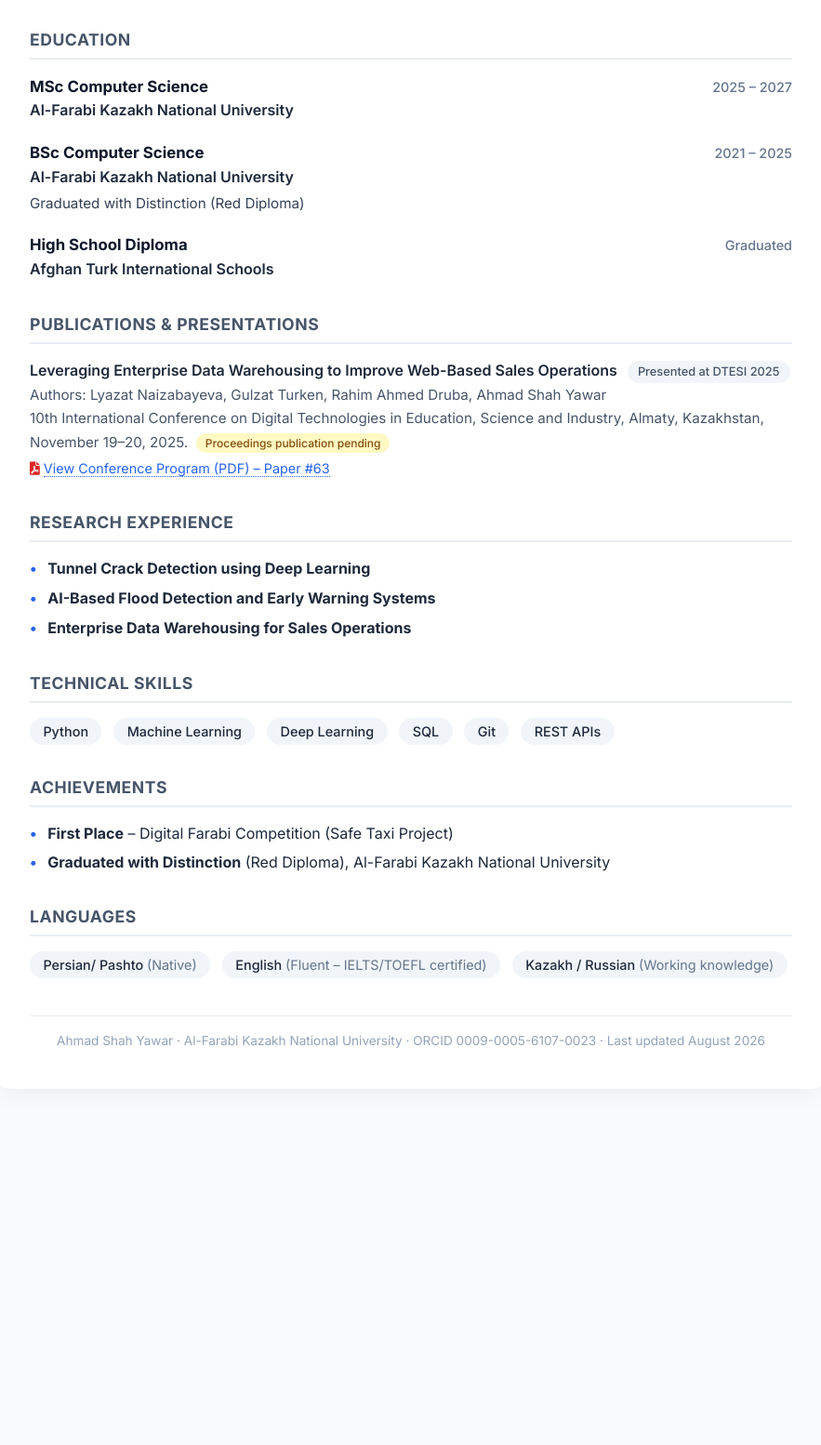
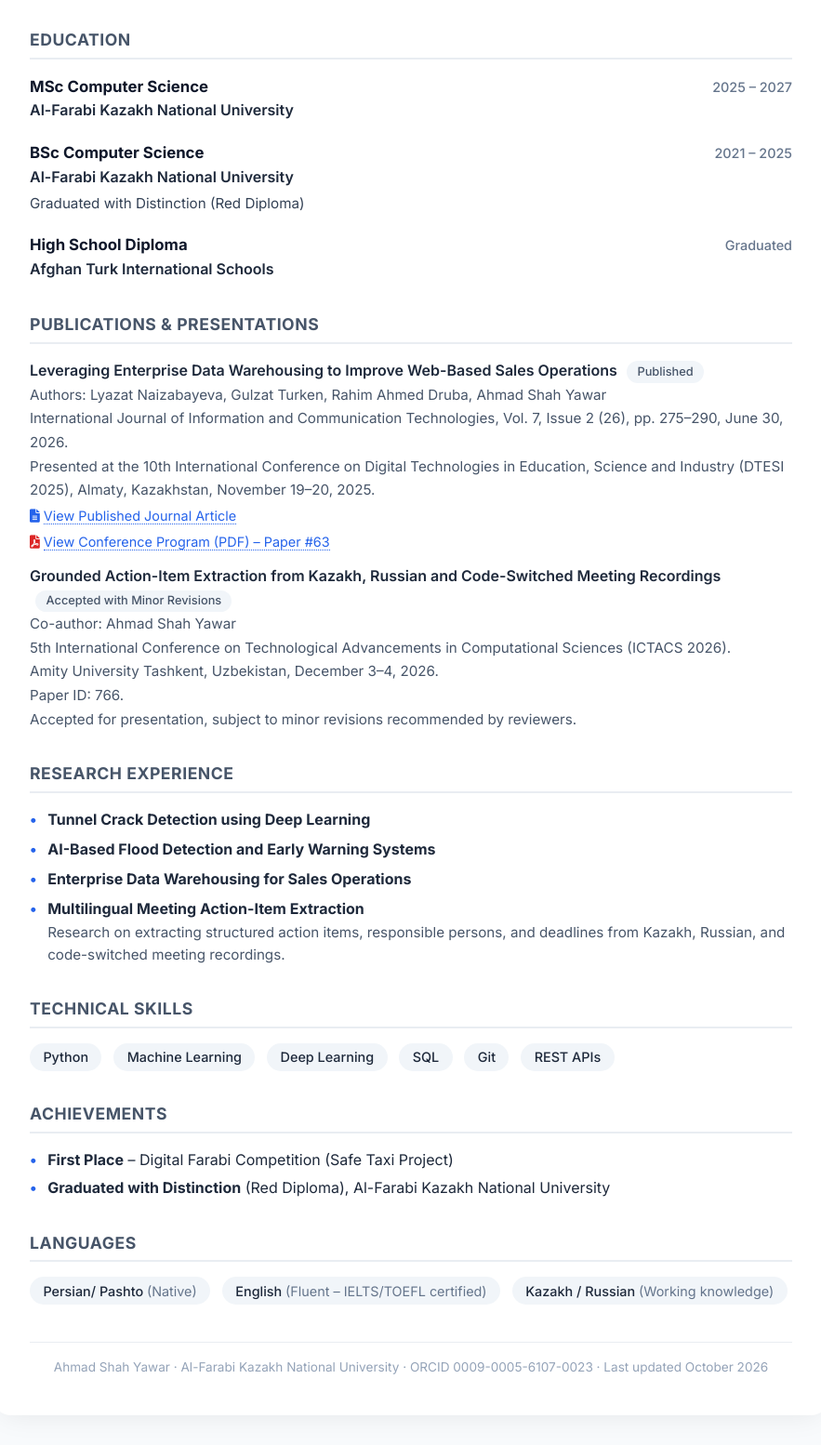
Before and after one commit to ahmadshahyawar/ahmadshahyawar.github.io, a plain HTML site: page index.html in a window 1280 px wide. Shown: the part 439-1993 px from the top of the page at 93% size, without its empty margins (198-1081 px from the left). Before the commit the page ends 1642 px from the top, so only its background shows below. Drawn offline with Linux system fonts and the light colour scheme.

Commit message:
Revise academic CV layout and content
Updated the HTML structure and content of the academic CV, including sections for research interests, education, publications, research experience, technical skills, achievements, and languages.

```diff
--- a/index.html
+++ b/index.html
@@ -1,15 +1,25 @@
+
 <!DOCTYPE html>
 <html lang="en">
 <head>
     <meta charset="UTF-8" />
     <meta name="viewport" content="width=device-width, initial-scale=1.0"/>
     <title>Ahmad Shah Yawar · Academic CV</title>
+
     <link rel="preconnect" href="https://fonts.googleapis.com">
     <link rel="preconnect" href="https://fonts.gstatic.com" crossorigin>
+
     <link href="https://fonts.googleapis.com/css2?family=Inter:opsz,wght@14..32,400;14..32,500;14..32,600;14..32,700&display=swap" rel="stylesheet">
+
     <link rel="stylesheet" href="https://cdnjs.cloudflare.com/ajax/libs/font-awesome/6.0.0-beta3/css/all.min.css">
+
     <style>
-        * { margin: 0; padding: 0; box-sizing: border-box; }
+        * {
+            margin: 0;
+            padding: 0;
+            box-sizing: border-box;
+        }
+
         body {
             font-family: 'Inter', sans-serif;
             background-color: #f8fafc;
@@ -17,6 +27,7 @@
             line-height: 1.6;
             padding: 2rem 1rem;
         }
+
         .container {
             max-width: 900px;
             margin: 0 auto;
@@ -25,28 +36,33 @@
             box-shadow: 0 10px 30px -10px rgba(0,0,0,0.08);
             padding: 2.5rem;
         }
+
         .header {
             border-bottom: 2px solid #e9edf2;
             padding-bottom: 1.5rem;
             margin-bottom: 1.8rem;
         }
+
         .header h1 {
             font-size: 2.4rem;
             font-weight: 700;
             letter-spacing: -0.02em;
             color: #0f172a;
         }
+
         .header .subhead {
             font-size: 1.1rem;
             font-weight: 500;
             color: #334155;
         }
+
         .header .institution {
             font-size: 1rem;
             font-weight: 400;
             color: #475569;
             margin-top: 0.1rem;
         }
+
         .contact-links {
             display: flex;
             flex-wrap: wrap;
@@ -54,6 +70,7 @@
             margin-top: 0.8rem;
             font-size: 0.95rem;
         }
+
         .contact-links a {
             color: #1e293b;
             text-decoration: none;
@@ -61,9 +78,20 @@
             align-items: center;
             gap: 0.5rem;
         }
-        .contact-links a:hover { color: #2563eb; }
-        .contact-links i { width: 1.2rem; color: #475569; }
-        .section { margin-bottom: 2rem; }
+
+        .contact-links a:hover {
+            color: #2563eb;
+        }
+
+        .contact-links i {
+            width: 1.2rem;
+            color: #475569;
+        }
+
+        .section {
+            margin-bottom: 2rem;
+        }
+
         .section-title {
             font-size: 1.1rem;
             font-weight: 700;
@@ -74,21 +102,46 @@
             padding-bottom: 0.3rem;
             margin-bottom: 1rem;
         }
-        .entry { margin-bottom: 1.2rem; }
+
+        .entry {
+            margin-bottom: 1.2rem;
+        }
+
         .entry-header {
             display: flex;
             flex-wrap: wrap;
             justify-content: space-between;
             align-items: baseline;
         }
-        .entry-title { font-weight: 700; font-size: 1.05rem; color: #0f172a; }
-        .entry-org { font-weight: 600; color: #1e293b; }
-        .entry-date { font-size: 0.9rem; color: #64748b; font-weight: 500; }
-        .entry-desc { margin-top: 0.2rem; padding-left: 0; list-style: none; }
+
+        .entry-title {
+            font-weight: 700;
+            font-size: 1.05rem;
+            color: #0f172a;
+        }
+
+        .entry-org {
+            font-weight: 600;
+            color: #1e293b;
+        }
+
+        .entry-date {
+            font-size: 0.9rem;
+            color: #64748b;
+            font-weight: 500;
+        }
+
+        .entry-desc {
+            margin-top: 0.2rem;
+            padding-left: 0;
+            list-style: none;
+        }
+
         .entry-desc li {
             padding-left: 1.2rem;
             position: relative;
         }
+
         .entry-desc li::before {
             content: "•";
             position: absolute;
@@ -96,12 +149,14 @@
             color: #2563eb;
             font-weight: 700;
         }
+
         .skill-tags {
             display: flex;
             flex-wrap: wrap;
             gap: 0.5rem 0.8rem;
             margin-top: 0.3rem;
         }
+
         .skill-tag {
             background: #f1f5f9;
             padding: 0.2rem 0.9rem;
@@ -109,8 +164,15 @@
             font-size: 0.9rem;
             font-weight: 500;
         }
-        .pub-item { margin-bottom: 0.7rem; }
-        .pub-item strong { font-weight: 600; }
+
+        .pub-item {
+            margin-bottom: 0.7rem;
+        }
+
+        .pub-item strong {
+            font-weight: 600;
+        }
+
         .pub-status {
             background: #f1f5f9;
             padding: 0.1rem 0.7rem;
@@ -121,149 +183,517 @@
             display: inline-block;
             margin-left: 0.4rem;
         }
-        .pub-link { display: inline-block; margin-top: 0.2rem; font-size: 0.9rem; }
-        .pub-link a { color: #2563eb; text-decoration: none; border-bottom: 1px dotted #2563eb; }
-        .pub-link a:hover { border-bottom: 1px solid #2563eb; }
+
+        .pub-link {
+            display: inline-block;
+            margin-top: 0.2rem;
+            font-size: 0.9rem;
+        }
+
+        .pub-link a {
+            color: #2563eb;
+            text-decoration: none;
+            border-bottom: 1px dotted #2563eb;
+        }
+
+        .pub-link a:hover {
+            border-bottom: 1px solid #2563eb;
+        }
 
         @media (max-width: 650px) {
-            .container { padding: 1.5rem; }
-            .header h1 { font-size: 1.8rem; }
-            .contact-links { flex-direction: column; gap: 0.4rem; }
-            .entry-header { flex-direction: column; align-items: flex-start; }
+            .container {
+                padding: 1.5rem;
+            }
+
+            .header h1 {
+                font-size: 1.8rem;
+            }
+
+            .contact-links {
+                flex-direction: column;
+                gap: 0.4rem;
+            }
+
+            .entry-header {
+                flex-direction: column;
+                align-items: flex-start;
+            }
         }
     </style>
 </head>
+
 <body>
+
 <div class="container">
 
+    <!-- HEADER -->
+
     <header class="header">
+
         <h1>Ahmad Shah Yawar</h1>
-        <div class="subhead">MSc Student in Computer Science</div>
-        <div class="institution">Al-Farabi Kazakh National University</div>
+
+        <div class="subhead">
+            MSc Student in Computer Science
+        </div>
+
+        <div class="institution">
+            Al-Farabi Kazakh National University
+        </div>
+
         <div class="contact-links">
-            <a href="mailto:yavar_akhmad_shakh2@live.kaznu.kz"><i class="fas fa-envelope"></i> yavar_akhmad_shakh2@live.kaznu.kz</a>
-            <a href="mailto:ahmadshahyawar@gmail.com"><i class="fas fa-envelope"></i> ahmadshahyawar@gmail.com</a>
-            <a href="https://orcid.org/0009-0005-6107-0023" target="_blank">
-                <i class="fab fa-orcid" style="color:#a6ce39;"></i> ORCID 0009-0005-6107-0023
+
+            <a href="mailto:yavar_akhmad_shakh2@live.kaznu.kz">
+                <i class="fas fa-envelope"></i>
+                yavar_akhmad_shakh2@live.kaznu.kz
             </a>
-            <a href="https://github.com/ahmadshahyawar" target="_blank"><i class="fab fa-github"></i> GitHub</a>
-            <a href="https://www.linkedin.com/in/ahmad-shah-yawar-1735112b6/" target="_blank"><i class="fab fa-linkedin-in"></i> LinkedIn</a>
+
+            <a href="mailto:ahmadshahyawar@gmail.com">
+                <i class="fas fa-envelope"></i>
+                ahmadshahyawar@gmail.com
+            </a>
+
+            <a href="https://orcid.org/0009-0005-6107-0023"
+               target="_blank">
+                <i class="fab fa-orcid" style="color:#a6ce39;"></i>
+                ORCID 0009-0005-6107-0023
+            </a>
+
+            <a href="https://scholar.google.com/citations?user=Jt4eGsEAAAAJ"
+               target="_blank">
+                <i class="fas fa-graduation-cap"></i>
+                Google Scholar
+            </a>
+
+            <a href="https://github.com/ahmadshahyawar"
+               target="_blank">
+                <i class="fab fa-github"></i>
+                GitHub
+            </a>
+
+            <a href="https://www.linkedin.com/in/ahmad-shah-yawar-1735112b6/"
+               target="_blank">
+                <i class="fab fa-linkedin-in"></i>
+                LinkedIn
+            </a>
+
         </div>
+
     </header>
 
+
+    <!-- RESEARCH INTERESTS -->
+
     <section class="section">
+
         <h2 class="section-title">Research Interests</h2>
+
         <div class="skill-tags">
-            <span class="skill-tag">AI/ML for Environmental Monitoring &amp; Disaster Prediction</span>
-            <span class="skill-tag">Computer Vision (Crack Detection, Flood Detection)</span>
-            <span class="skill-tag">Enterprise Data Warehousing &amp; Analytics</span>
-            <span class="skill-tag">Intelligent Monitoring Systems</span>
+
+            <span class="skill-tag">
+                AI/ML for Environmental Monitoring &amp; Disaster Prediction
+            </span>
+
+            <span class="skill-tag">
+                Computer Vision (Crack Detection, Flood Detection)
+            </span>
+
+            <span class="skill-tag">
+                Enterprise Data Warehousing &amp; Analytics
+            </span>
+
+            <span class="skill-tag">
+                Intelligent Monitoring Systems
+            </span>
+
         </div>
+
     </section>
 
+
+    <!-- EDUCATION -->
+
     <section class="section">
+
         <h2 class="section-title">Education</h2>
+
         <div class="entry">
+
             <div class="entry-header">
-                <span class="entry-title">MSc Computer Science</span>
-                <span class="entry-date">2025 – 2027</span>
+
+                <span class="entry-title">
+                    MSc Computer Science
+                </span>
+
+                <span class="entry-date">
+                    2025 – 2027
+                </span>
+
             </div>
-            <div class="entry-org">Al-Farabi Kazakh National University</div>
+
+            <div class="entry-org">
+                Al-Farabi Kazakh National University
+            </div>
+
         </div>
+
+
         <div class="entry">
+
             <div class="entry-header">
-                <span class="entry-title">BSc Computer Science</span>
-                <span class="entry-date">2021 – 2025</span>
+
+                <span class="entry-title">
+                    BSc Computer Science
+                </span>
+
+                <span class="entry-date">
+                    2021 – 2025
+                </span>
+
             </div>
-            <div class="entry-org">Al-Farabi Kazakh National University</div>
-            <div style="margin-top:0.2rem; font-size:0.95rem; color:#334155;">Graduated with Distinction (Red Diploma)</div>
+
+            <div class="entry-org">
+                Al-Farabi Kazakh National University
+            </div>
+
+            <div style="margin-top:0.2rem; font-size:0.95rem; color:#334155;">
+                Graduated with Distinction (Red Diploma)
+            </div>
+
         </div>
+
+
         <div class="entry">
+
             <div class="entry-header">
-                <span class="entry-title">High School Diploma</span>
-                <span class="entry-date">Graduated</span>
+
+                <span class="entry-title">
+                    High School Diploma
+                </span>
+
+                <span class="entry-date">
+                    Graduated
+                </span>
+
             </div>
-            <div class="entry-org">Afghan Turk International Schools</div>
+
+            <div class="entry-org">
+                Afghan Turk International Schools
+            </div>
+
         </div>
+
     </section>
 
+
+    <!-- PUBLICATIONS -->
+
     <section class="section">
-        <h2 class="section-title">Publications &amp; Presentations</h2>
+
+        <h2 class="section-title">
+            Publications &amp; Presentations
+        </h2>
+
+
+        <!-- FIRST PAPER: PUBLISHED -->
+
         <div class="pub-item">
-            <strong>Leveraging Enterprise Data Warehousing to Improve Web-Based Sales Operations</strong>
-            <span class="pub-status">Presented at DTESI 2025</span>
+
+            <strong>
+                Leveraging Enterprise Data Warehousing to Improve
+                Web-Based Sales Operations
+            </strong>
+
+            <span class="pub-status">
+                Published
+            </span>
+
             <br/>
+
             <span style="font-size:0.95rem; color:#475569;">
-                Authors: Lyazat Naizabayeva, Gulzat Turken, Rahim Ahmed Druba, Ahmad Shah Yawar
+
+                Authors: Lyazat Naizabayeva, Gulzat Turken,
+                Rahim Ahmed Druba, Ahmad Shah Yawar
+
                 <br/>
-                10th International Conference on Digital Technologies in Education, Science and Industry, Almaty, Kazakhstan, November 19–20, 2025.
-                <span style="display:inline-block; background:#fef9c3; padding:0.05rem 0.6rem; border-radius:20px; font-size:0.75rem; font-weight:500; margin-left:0.3rem; color:#854d0e;">Proceedings publication pending</span>
+
+                International Journal of Information and
+                Communication Technologies,
+                Vol. 7, Issue 2 (26),
+                pp. 275–290, June 30, 2026.
+
+                <br/>
+
+                Presented at the 10th International Conference
+                on Digital Technologies in Education,
+                Science and Industry (DTESI 2025),
+                Almaty, Kazakhstan,
+                November 19–20, 2025.
+
             </span>
+
             <br/>
+
             <span class="pub-link">
-                <i class="fas fa-file-pdf" style="color:#dc2626;"></i>
-                <a href="https://dtesi.iitu.edu.kz/files/DTESI-2025-Program.pdf" target="_blank">View Conference Program (PDF) – Paper #63</a>
+
+                <i class="fas fa-file-alt"
+                   style="color:#2563eb;"></i>
+
+                <a href="https://journal.iitu.edu.kz/index.php/ijict/article/view/838"
+                   target="_blank">
+                    View Published Journal Article
+                </a>
+
             </span>
+
+            <br/>
+
+            <span class="pub-link">
+
+                <i class="fas fa-file-pdf"
+                   style="color:#dc2626;"></i>
+
+                <a href="https://dtesi.iitu.edu.kz/files/DTESI-2025-Program.pdf"
+                   target="_blank">
+                    View Conference Program (PDF) – Paper #63
+                </a>
+
+            </span>
+
         </div>
+
+
+        <!-- SECOND PAPER: ACCEPTED -->
+
+        <div class="pub-item">
+
+            <strong>
+                Grounded Action-Item Extraction from Kazakh,
+                Russian and Code-Switched Meeting Recordings
+            </strong>
+
+            <span class="pub-status">
+                Accepted with Minor Revisions
+            </span>
+
+            <br/>
+
+            <span style="font-size:0.95rem; color:#475569;">
+
+                Co-author: Ahmad Shah Yawar
+
+                <br/>
+
+                5th International Conference on Technological
+                Advancements in Computational Sciences
+                (ICTACS 2026).
+
+                <br/>
+
+                Amity University Tashkent, Uzbekistan,
+                December 3–4, 2026.
+
+                <br/>
+
+                Paper ID: 766.
+
+                <br/>
+
+                Accepted for presentation, subject to
+                minor revisions recommended by reviewers.
+
+            </span>
+
+        </div>
+
     </section>
 
+
+    <!-- RESEARCH EXPERIENCE -->
+
     <section class="section">
-        <h2 class="section-title">Research Experience</h2>
+
+        <h2 class="section-title">
+            Research Experience
+        </h2>
+
         <ul style="list-style:none; padding-left:0;">
+
             <li style="margin-bottom:0.4rem; padding-left:1.2rem; position:relative;">
-                <span style="position:absolute; left:0; color:#2563eb; font-weight:700;">•</span>
-                <strong>Tunnel Crack Detection using Deep Learning</strong>
+
+                <span style="position:absolute; left:0; color:#2563eb; font-weight:700;">
+                    •
+                </span>
+
+                <strong>
+                    Tunnel Crack Detection using Deep Learning
+                </strong>
+
             </li>
+
+
             <li style="margin-bottom:0.4rem; padding-left:1.2rem; position:relative;">
-                <span style="position:absolute; left:0; color:#2563eb; font-weight:700;">•</span>
-                <strong>AI-Based Flood Detection and Early Warning Systems</strong>
+
+                <span style="position:absolute; left:0; color:#2563eb; font-weight:700;">
+                    •
+                </span>
+
+                <strong>
+                    AI-Based Flood Detection and Early Warning Systems
+                </strong>
+
             </li>
+
+
             <li style="margin-bottom:0.4rem; padding-left:1.2rem; position:relative;">
-                <span style="position:absolute; left:0; color:#2563eb; font-weight:700;">•</span>
-                <strong>Enterprise Data Warehousing for Sales Operations</strong>
+
+                <span style="position:absolute; left:0; color:#2563eb; font-weight:700;">
+                    •
+                </span>
+
+                <strong>
+                    Enterprise Data Warehousing for Sales Operations
+                </strong>
+
             </li>
+
+
+            <li style="margin-bottom:0.4rem; padding-left:1.2rem; position:relative;">
+
+                <span style="position:absolute; left:0; color:#2563eb; font-weight:700;">
+                    •
+                </span>
+
+                <strong>
+                    Multilingual Meeting Action-Item Extraction
+                </strong>
+
+                <div style="font-size:0.95rem; color:#475569;">
+                    Research on extracting structured action items,
+                    responsible persons, and deadlines from Kazakh,
+                    Russian, and code-switched meeting recordings.
+                </div>
+
+            </li>
+
         </ul>
+
     </section>
 
+
+    <!-- TECHNICAL SKILLS -->
+
     <section class="section">
-        <h2 class="section-title">Technical Skills</h2>
+
+        <h2 class="section-title">
+            Technical Skills
+        </h2>
+
         <div class="skill-tags">
+
             <span class="skill-tag">Python</span>
+
             <span class="skill-tag">Machine Learning</span>
+
             <span class="skill-tag">Deep Learning</span>
+
             <span class="skill-tag">SQL</span>
+
             <span class="skill-tag">Git</span>
+
             <span class="skill-tag">REST APIs</span>
+
         </div>
+
     </section>
 
+
+    <!-- ACHIEVEMENTS -->
+
     <section class="section">
-        <h2 class="section-title">Achievements</h2>
+
+        <h2 class="section-title">
+            Achievements
+        </h2>
+
         <ul style="list-style:none; padding-left:0;">
+
             <li style="padding-left:1.2rem; position:relative; margin-bottom:0.3rem;">
-                <span style="position:absolute; left:0; color:#2563eb; font-weight:700;">•</span>
-                <strong>First Place</strong> – Digital Farabi Competition (Safe Taxi Project)
+
+                <span style="position:absolute; left:0; color:#2563eb; font-weight:700;">
+                    •
+                </span>
+
+                <strong>First Place</strong>
+                – Digital Farabi Competition (Safe Taxi Project)
+
             </li>
+
             <li style="padding-left:1.2rem; position:relative;">
-                <span style="position:absolute; left:0; color:#2563eb; font-weight:700;">•</span>
-                <strong>Graduated with Distinction</strong> (Red Diploma), Al-Farabi Kazakh National University
+
+                <span style="position:absolute; left:0; color:#2563eb; font-weight:700;">
+                    •
+                </span>
+
+                <strong>Graduated with Distinction</strong>
+                (Red Diploma), Al-Farabi Kazakh National University
+
             </li>
+
         </ul>
+
     </section>
 
+
+    <!-- LANGUAGES -->
+
     <section class="section">
-        <h2 class="section-title">Languages</h2>
+
+        <h2 class="section-title">
+            Languages
+        </h2>
+
         <div class="skill-tags">
-            <span class="skill-tag">Persian/ Pashto <span style="font-weight:400; color:#64748b;">(Native)</span></span>
-            <span class="skill-tag">English <span style="font-weight:400; color:#64748b;">(Fluent – IELTS/TOEFL certified)</span></span>
-            <span class="skill-tag">Kazakh / Russian <span style="font-weight:400; color:#64748b;">(Working knowledge)</span></span>
+
+            <span class="skill-tag">
+                Persian/ Pashto
+                <span style="font-weight:400; color:#64748b;">
+                    (Native)
+                </span>
+            </span>
+
+            <span class="skill-tag">
+                English
+                <span style="font-weight:400; color:#64748b;">
+                    (Fluent – IELTS/TOEFL certified)
+                </span>
+            </span>
+
+            <span class="skill-tag">
+                Kazakh / Russian
+                <span style="font-weight:400; color:#64748b;">
+                    (Working knowledge)
+                </span>
+            </span>
+
         </div>
+
     </section>
 
+
+    <!-- FOOTER -->
+
     <footer style="margin-top:2.5rem; padding-top:1rem; border-top:1px solid #e9edf2; font-size:0.85rem; color:#94a3b8; text-align:center;">
-        <span>Ahmad Shah Yawar · Al-Farabi Kazakh National University · ORCID 0009-0005-6107-0023 · Last updated August 2026</span>
+
+        <span>
+            Ahmad Shah Yawar ·
+            Al-Farabi Kazakh National University ·
+            ORCID 0009-0005-6107-0023 ·
+            Last updated October 2026
+        </span>
+
     </footer>
 
 </div>
+
 </body>
 </html>
```
